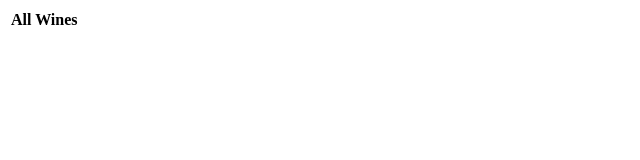
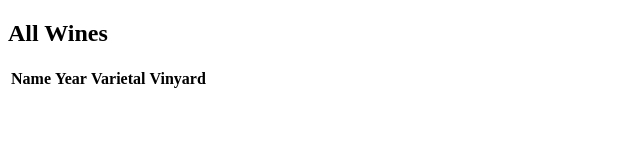
Before and after one commit to kmcarter/ngWineNotes, a website: page index.html at #!/wines in a window 1280 px wide. Shown: the whole page, without its empty margins (0-640 px from the left). Drawn offline with nearby package versions, Linux system fonts and the light colour scheme; some packages are replaced by stand-ins of ours; no server answers.

Commit message:
Small html adjustment

```diff
--- a/partials/wines.html
+++ b/partials/wines.html
@@ -1,8 +1,11 @@
+<h2>All Wines</h2>
 <table>
   <thead>
     <tr>
-      <th>All Wines</th>
-      <th></th>
+      <th>Name</th>
+      <th>Year</th>
+      <th>Varietal</th>
+      <th>Vinyard</th>
     </tr>
   </thead>
   <tbody>
```
